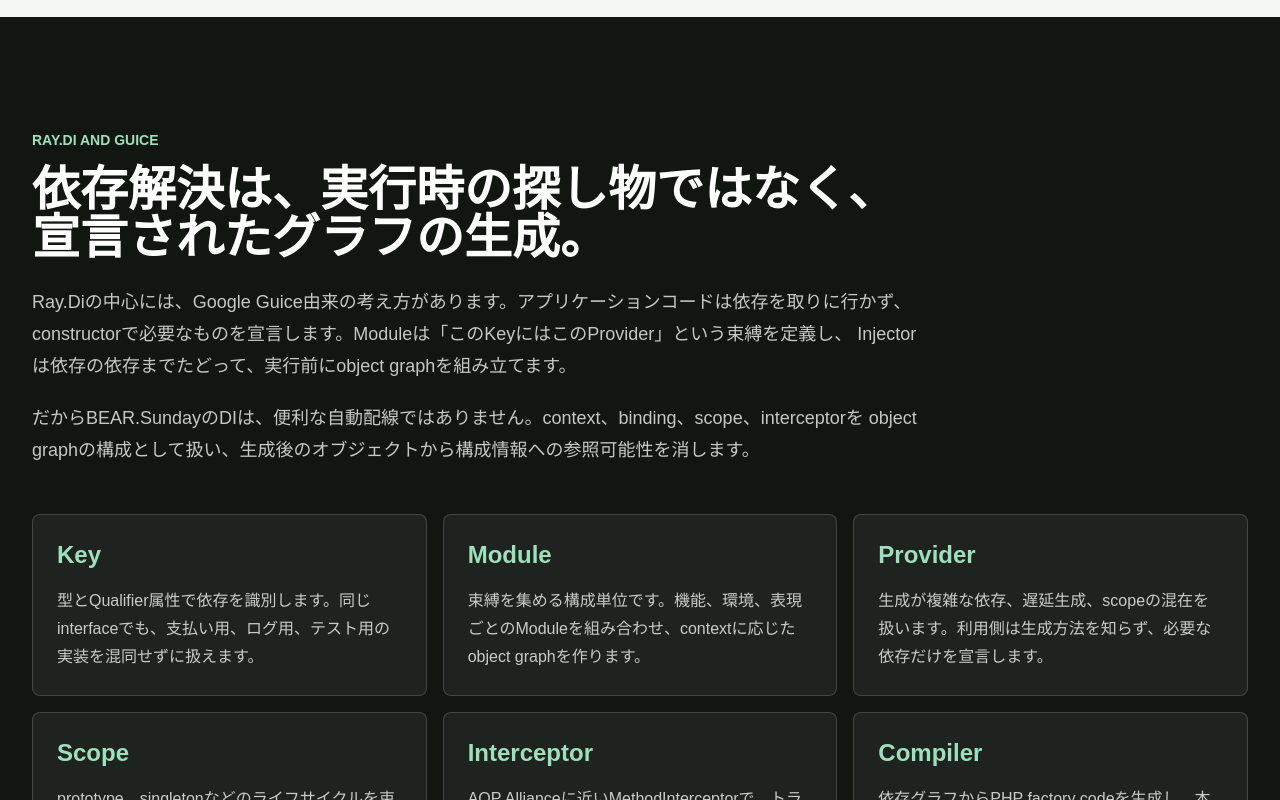
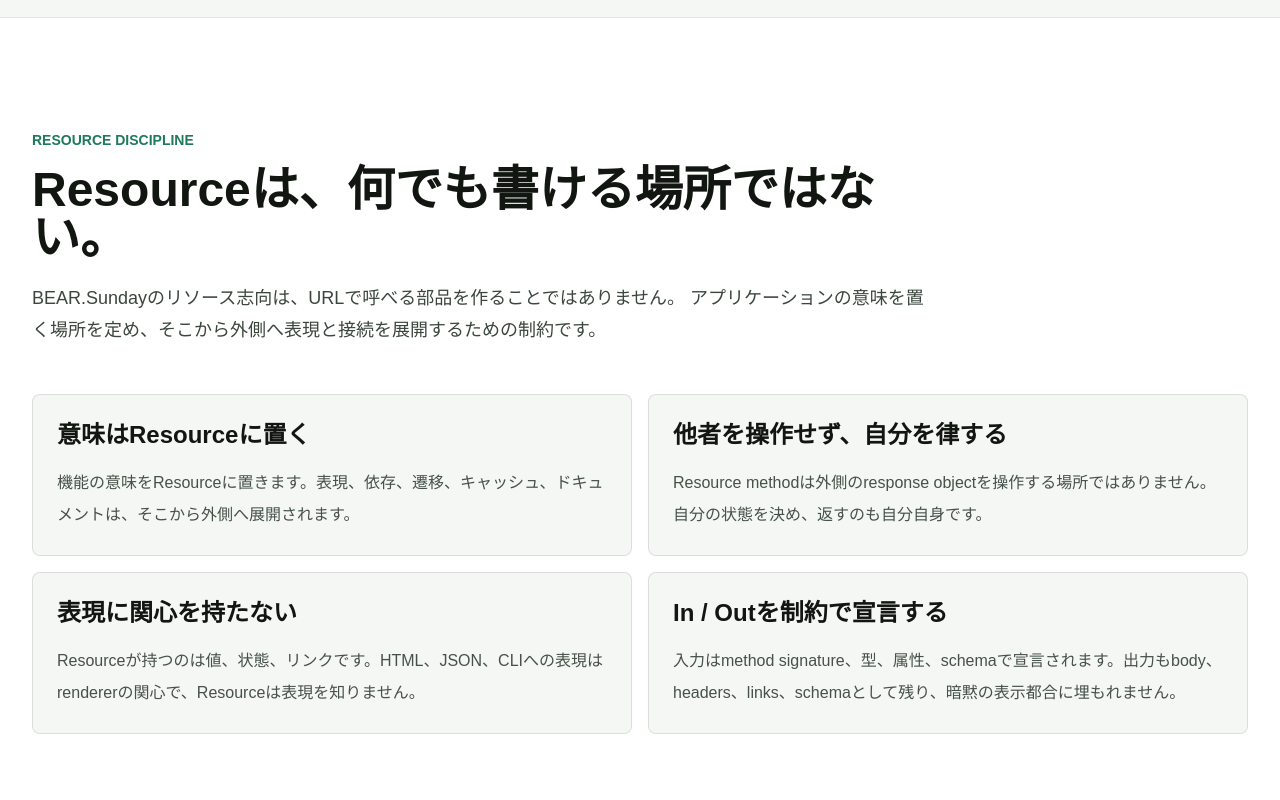
Before and after one commit to bearsunday/site-bear-sunday, a Next.js app: page /architecture in a window 1280 px wide. Shown: the part 1420-2220 px from the top of the page. Built offline with nearby package versions, Linux system fonts and the light colour scheme.

Commit message:
Clarify resource discipline

```diff
--- a/app/architecture/page.tsx
+++ b/app/architecture/page.tsx
@@ -69,6 +69,25 @@
   "Renderer: HTML、JSON、HAL、CLIへ表現を変換",
 ];
 
+const resourceDiscipline = [
+  {
+    title: "意味はResourceに置く",
+    text: "機能の意味をResourceに置きます。表現、依存、遷移、キャッシュ、ドキュメントは、そこから外側へ展開されます。",
+  },
+  {
+    title: "他者を操作せず、自分を律する",
+    text: "Resource methodは外側のresponse objectを操作する場所ではありません。自分の状態を決め、返すのも自分自身です。",
+  },
+  {
+    title: "表現に関心を持たない",
+    text: "Resourceが持つのは値、状態、リンクです。HTML、JSON、CLIへの表現はrendererの関心で、Resourceは表現を知りません。",
+  },
+  {
+    title: "In / Outを制約で宣言する",
+    text: "入力はmethod signature、型、属性、schemaで宣言されます。出力もbody、headers、links、schemaとして残り、暗黙の表示都合に埋もれません。",
+  },
+];
+
 export default function ArchitecturePage() {
   return (
     <PageShell>
@@ -89,6 +108,31 @@
               <p className="mt-4 leading-8 text-[#465148]">{pillar.text}</p>
             </article>
           ))}
+        </div>
+      </section>
+
+      <section className="border-y border-black/10 bg-white px-5 py-20 sm:px-8 lg:py-28">
+        <div className="mx-auto max-w-7xl">
+          <div className="max-w-4xl">
+            <p className="text-sm font-semibold uppercase text-[#1f7a5a]">
+              Resource discipline
+            </p>
+            <h2 className="mt-4 text-4xl font-black sm:text-5xl">
+              Resourceは、何でも書ける場所ではない。
+            </h2>
+            <p className="mt-5 text-lg leading-8 text-[#3b463d]">
+              BEAR.Sundayのリソース志向は、URLで呼べる部品を作ることではありません。
+              アプリケーションの意味を置く場所を定め、そこから外側へ表現と接続を展開するための制約です。
+            </p>
+          </div>
+          <div className="mt-12 grid grid-cols-1 gap-4 md:grid-cols-2">
+            {resourceDiscipline.map((item) => (
+              <article className="rounded-lg border border-black/10 bg-[#f4f7f3] p-6" key={item.title}>
+                <h3 className="text-2xl font-black">{item.title}</h3>
+                <p className="mt-4 leading-8 text-[#465148]">{item.text}</p>
+              </article>
+            ))}
+          </div>
         </div>
       </section>
 
```
